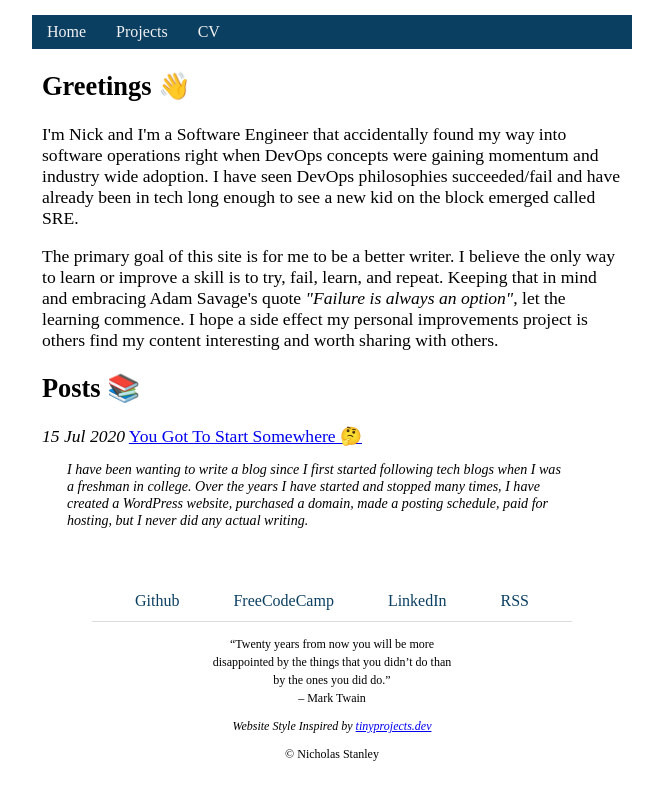
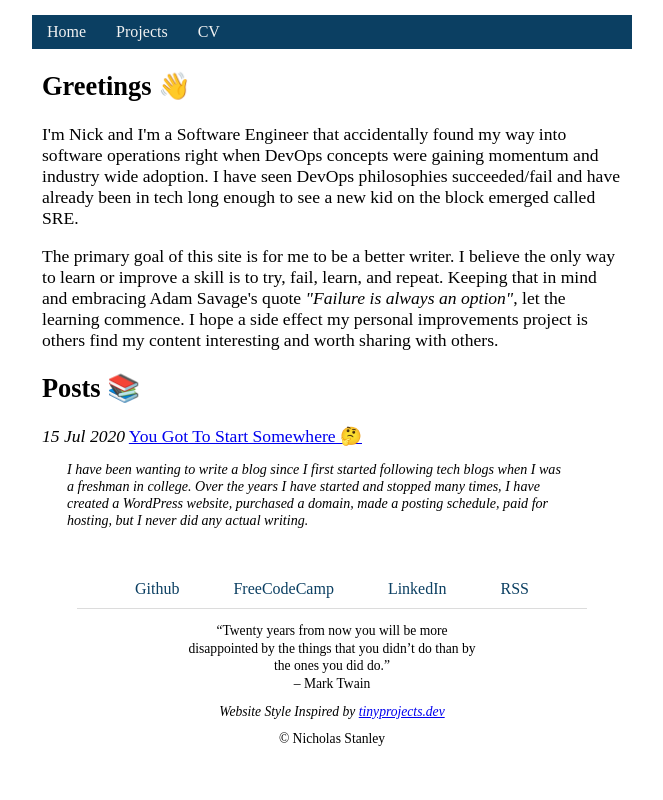
Before and after one commit to nickstanley574/nickstanley574.github.io, a Jekyll site: the page built from index.html, in a window 1280 px wide. Shown: the top 800 px of the page, without its empty margins (308-971 px from the left). Built offline with Jekyll 4.4.1, drawn with Linux system fonts in a browser that asks for light colours.

Commit message:
clean up css

```diff
--- a/_sass/main.scss
+++ b/_sass/main.scss
@@ -90,20 +90,20 @@ table tr td a:hover {
 }
 
 hr {
-    width: 80%;
+    width: 85%;
     border: none;
     height: 1px;
     background-color: rgba(128, 128, 128, 0.274);
 }
 
 footer {
-    line-height: 1.5;
-    margin-top: 60px;
+    line-height: 1.3;
+    margin-top: 50px;
     text-align: center;
 }
 
 footer #sub div {
-    font-size: 75%;
+    font-size: 85%;
     padding: 5px;
 }
 
@@ -125,5 +125,5 @@ footer #links a:hover {
 
 footer #quote {
     margin: auto;
-    width: 40%;
+    width: 50%;
 }
```
